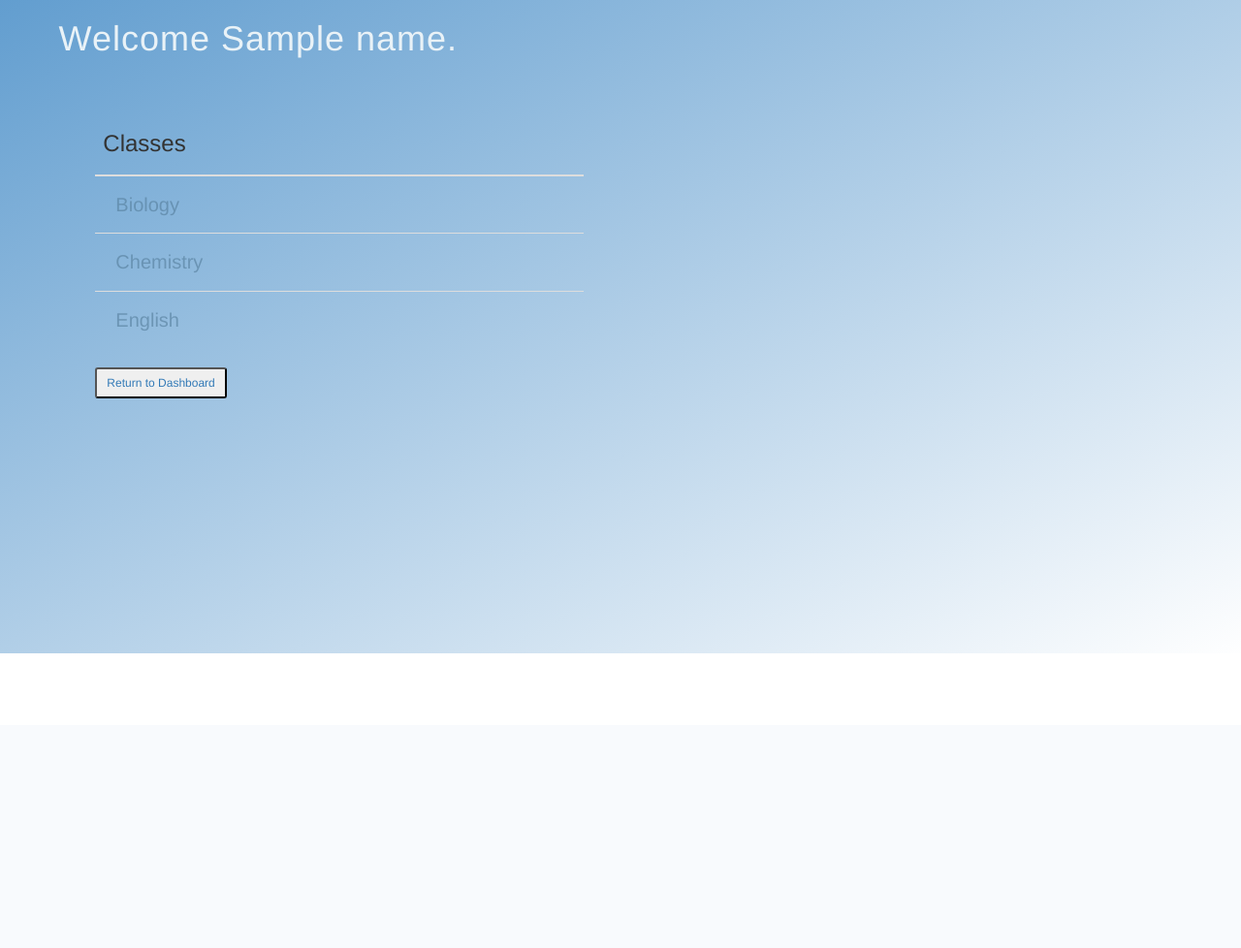
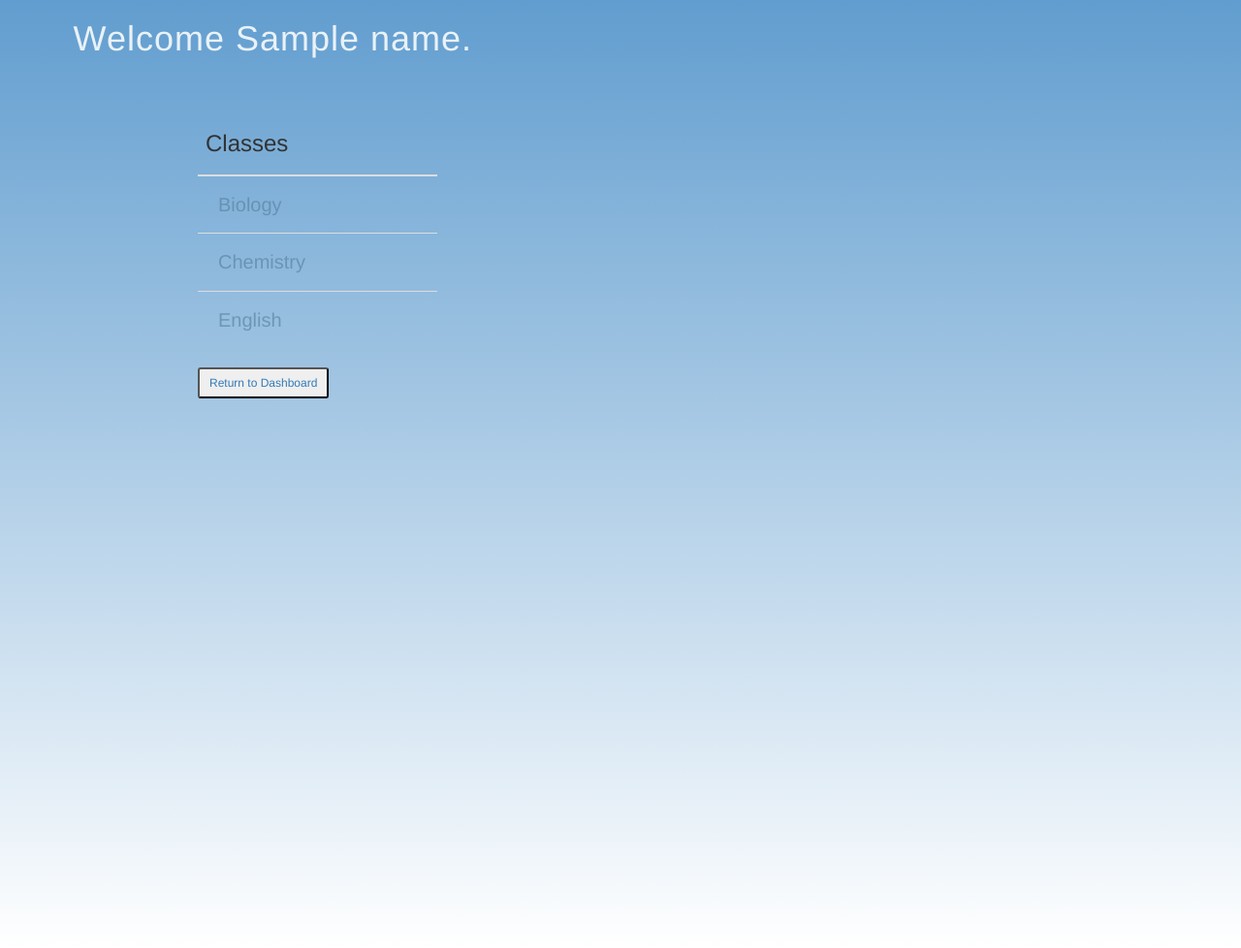
Before and after one commit to Bsq-collab/riteSnicKerz, a Flask app: template riteSnicKerz/templates/courses.html in a window 1280 px wide. Shown: the part 52-1030 px from the top of the page at 97% size. Before the commit the page ends 726 px from the top, so only its background shows below. Run offline with Flask 2, Linux system fonts and the light colour scheme; the template is opened without the code that fills it: most values are stand-ins (such as "Sample title", 1, 10 or a date in 2020); lists and menus that the app fills with data are empty; some libraries are stand-ins or nearby versions.

Commit message:
Updated and fixed divs

```diff
--- a/riteSnicKerz/static/guess.css
+++ b/riteSnicKerz/static/guess.css
@@ -13,6 +13,9 @@
 }
 
 
+.row{
+  padding: 0cm 0cm 0cm 2cm;
+}
 div.slide-left {
     width:100%;
     overflow:hidden;
@@ -33,6 +36,7 @@ div.slide-left h1 {
     }
 }
 
+
 .navbar {
     background-color: #DEECF4;
     margin-bottom: 0;
@@ -44,7 +48,7 @@ div.slide-left h1 {
 
 #grad1 {
     background: #619DCF; /* For browsers that do not support gradients */
-    background: linear-gradient(to bottom right, #619DCF, white); /* Standard syntax (must be last) */
+    background: linear-gradient(to bottom, #619DCF, white); /* Standard syntax (must be last) */
 }
 
 h1 {
--- a/riteSnicKerz/templates/courses.html
+++ b/riteSnicKerz/templates/courses.html
@@ -6,13 +6,11 @@ Courses
 
 {% block content %}
 
-<div class = "row">
-<div class="col-sm-12 text-left"  id="grad1" >
+<div class = "row" >
 <h1> Welcome {{name}}. </h1>
+</div>
 
-<div style= "padding: 0cm 0cm 15cm 0cm;">
-
-<div class = "column" style= "padding: 1cm 1cm 1cm 1cm;">
+<div class = "column" style= "padding: 1cm 5cm 15cm 5cm;">
   <table class="table table-dark">
     <thead>
       <tr>
@@ -37,9 +35,9 @@ Courses
   </table>
   <a href="student"><button type="button" class="btn-sm btn-light">Return to Dashboard</button></a>
 
+  </div>
 
-  </div>
-  <div class = "column" style= "padding: 1cm 1cm 1cm 1cm;">
+  <div class = "column" style= "padding: 1cm 5cm 15cm 5cm;">
 
     <div id="demo" class="collapse">
 
@@ -54,8 +52,6 @@ Courses
 
 </div>
 
-</div>
-</div>
-</div>
+
 
 {% endblock %}
--- a/riteSnicKerz/templates/guess_base.html
+++ b/riteSnicKerz/templates/guess_base.html
@@ -33,7 +33,7 @@
 
 </nav>
 -->
-<div  id = "grad1">
+<div  class = "container-fluid" id = "grad1">
 {% block content %}
 
 {% endblock %}
--- a/riteSnicKerz/templates/home.html
+++ b/riteSnicKerz/templates/home.html
@@ -7,7 +7,7 @@ Home
 {% block content %}
 
 
-<div class = "container-fluid" style="padding: 10cm 5cm 15cm 5cm;">
+<div class = "column" style="padding: 10cm 5cm 15cm 5cm;">
   <center>
     <h5>JANUS</h5>
     <button type="button" class="btn btn-link">Click to learn more</button>
@@ -17,7 +17,7 @@ Home
   </center>
 </div>
 
-<div class = "container" style= "padding: 10cm 5cm 15cm 5cm;">
+<div class = "column" style= "padding: 10cm 5cm 15cm 5cm;">
   <form action="/auth" method="POST">
     <div class="form-group">
       <label for="osis">OSIS</label>
--- a/riteSnicKerz/templates/student_base.html
+++ b/riteSnicKerz/templates/student_base.html
@@ -25,6 +25,7 @@
 
 </nav>
 -->
+
 <nav class="navbar navbar-expand-lg navbar-light bg-light">
   <a class="navbar-brand" href="/student">JANUS</a>
   <a class="navbar-brand" href="/all_courses">Course Directory</a>
@@ -36,7 +37,7 @@
 </nav>
 
 
-<div  id = "grad1">
+<div  class = "container-fluid" id = "grad1">
 {% block content %}
 
 {% endblock %}
```
Also changed, not shown: riteSnicKerz/templates/course_selection.html (+2 -7 lines), riteSnicKerz/templates/student_dash.html (+5 -10 lines), riteSnicKerz/templates/student_settings.html (+2 -6 lines), riteSnicKerz/templates/transcript.html (+1 -6 lines).
